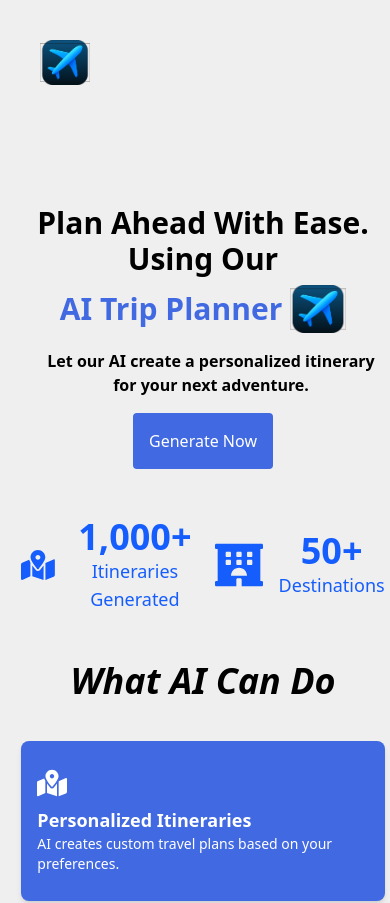
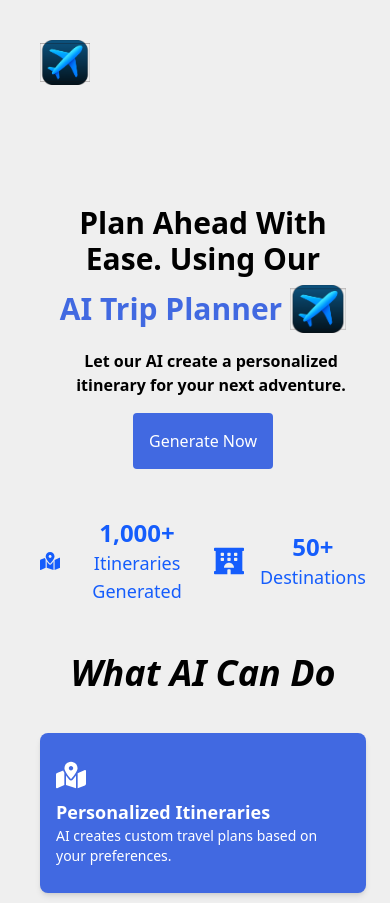
Before and after one commit to AbdulAdnan7/AIPlanner, a React (Vite) app in the folder Frontend/: page / in a window 390 px wide. Shown: the top 903 px of the page. Built offline with nearby package versions, Linux system fonts and the light colour scheme.

Commit message:
Improved layout

```diff
--- a/Frontend/src/components/StatCounter.jsx
+++ b/Frontend/src/components/StatCounter.jsx
@@ -6,9 +6,9 @@ export default function StatsCounter() {
     <section className="py-12">
       <div className="max-w-5xl mx-auto text-center flex gap-4 justify-evenly">
         <div className="flex items-center justify-center gap-4">
-          <FaMapMarkedAlt className="text-5xl text-blue-600" />
+          <FaMapMarkedAlt className="text-3xl md:text-5xl text-blue-600" />
           <div>
-            <h2 className="text-4xl font-bold text-blue-600">
+            <h2 className="text-2xl md:text-4xl font-bold text-blue-600">
               <CountUp end={1000} duration={2} />+
             </h2>
             <p className="text-lg font-medium text-blue-600">
@@ -17,9 +17,9 @@ export default function StatsCounter() {
           </div>
         </div>
            <div className="flex items-center justify-center gap-4">
-          <FaHotel className="text-5xl text-blue-600" />
+          <FaHotel className="text-3xl md:text-5xl text-blue-600" />
           <div>
-            <h2 className="text-4xl font-bold text-blue-600">
+            <h2 className="text-2xl md:text-4xl  font-bold text-blue-600">
               <CountUp end={50} duration={2} />+
             </h2>
             <p className="text-lg font-medium text-blue-600">
```
